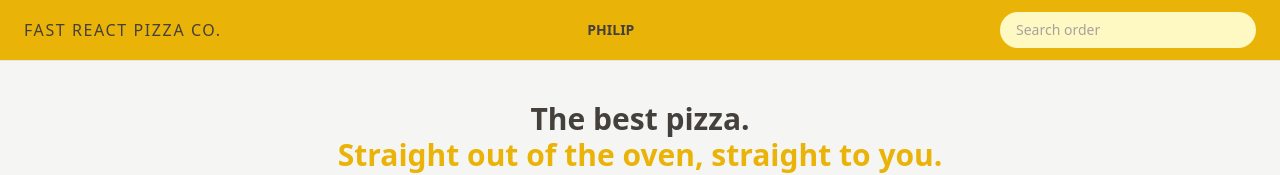
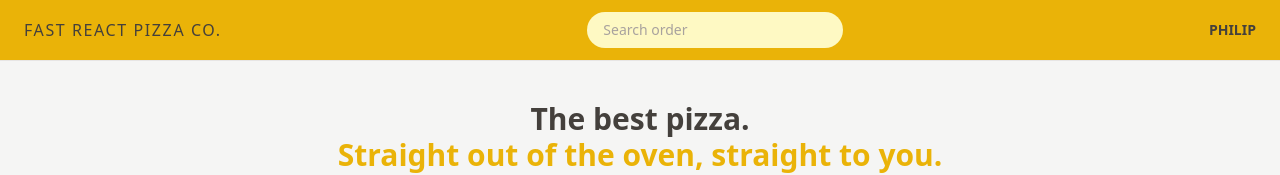
Before and after one commit to Gbangbolaoluwagbemiga/pizza, a React (Vite) app: page / in a window 1280 px wide. Shown: the top 175 px of the page. Built offline with nearby package versions, Linux system fonts and the light colour scheme.

Commit message:
Today init

```diff
--- a/src/ui/Header.jsx
+++ b/src/ui/Header.jsx
@@ -8,7 +8,8 @@ function Header() {
       <Link to="/" className="tracking-widest">
         Fast React Pizza Co.
       </Link>
-      <Username /> <SearchOrder />
+      <SearchOrder />
+      <Username />{" "}
     </header>
   );
 }
```
